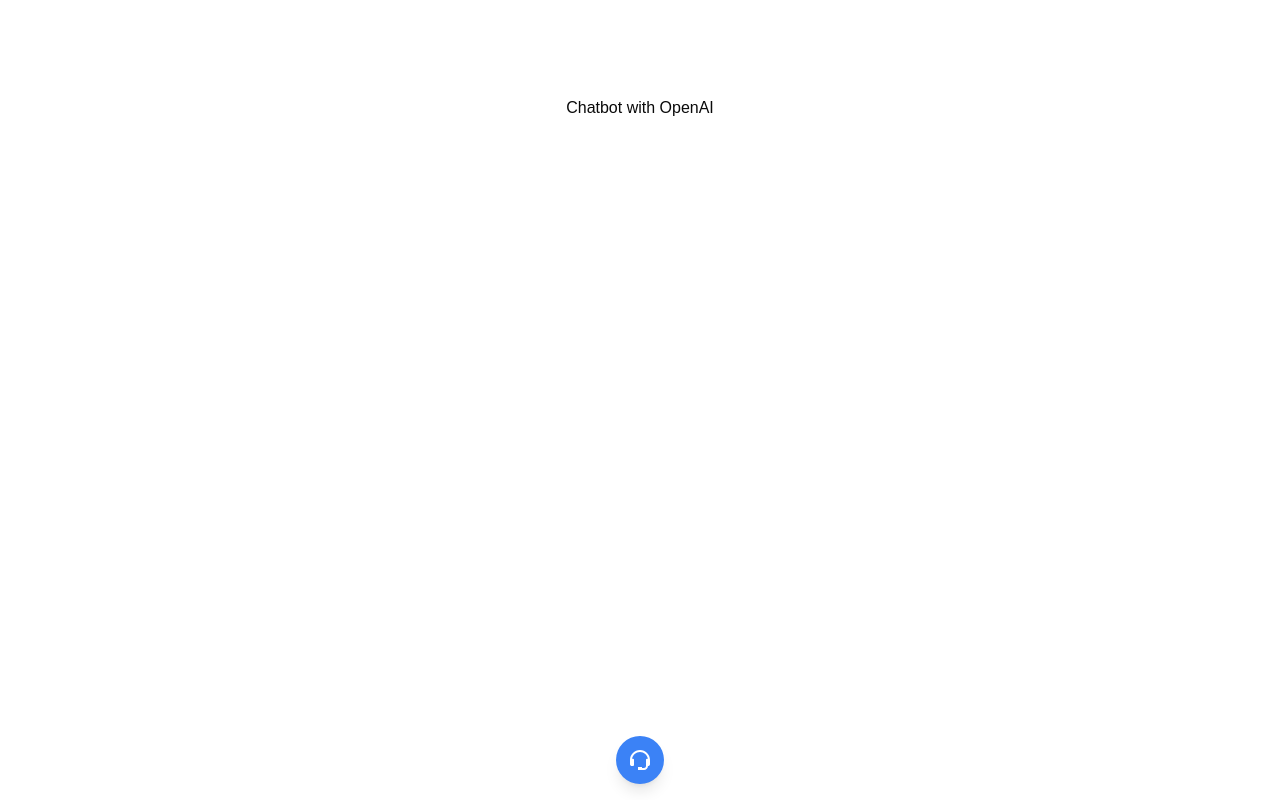
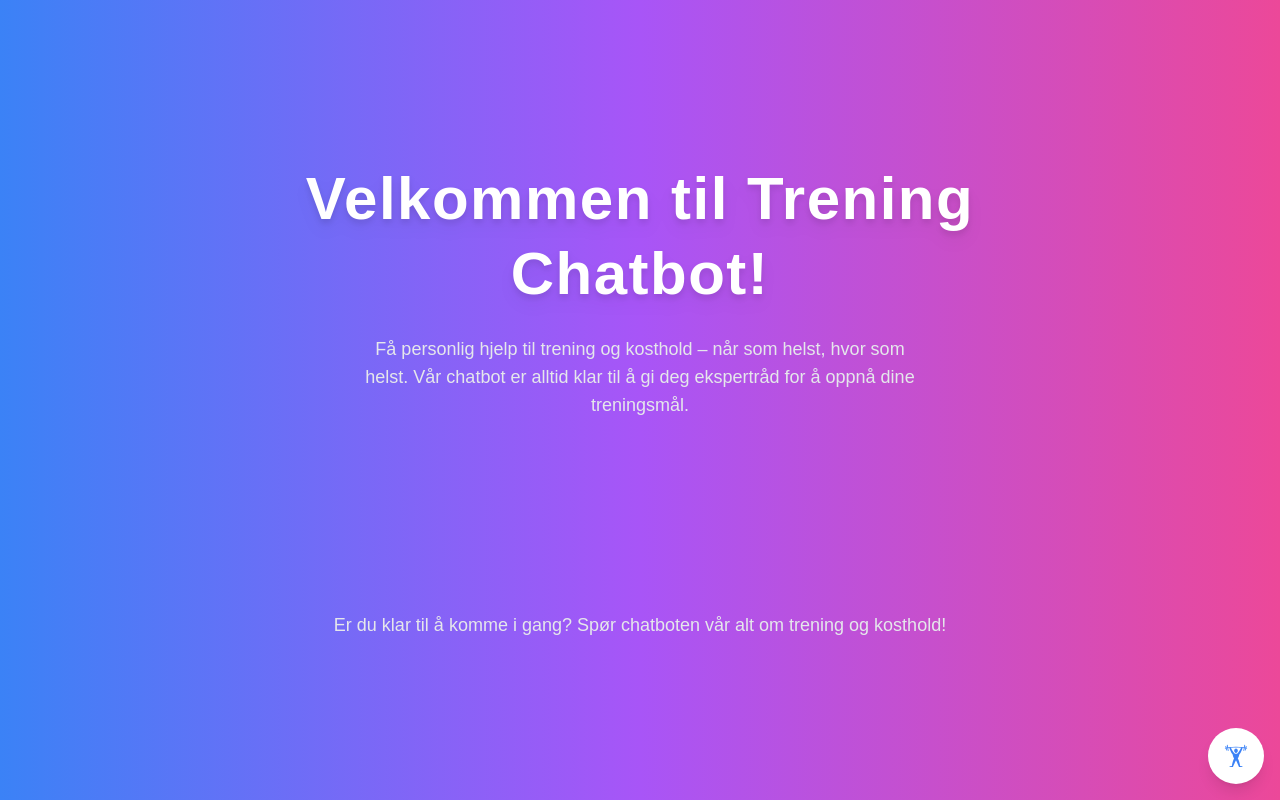
Before and after one commit to Sebastian-Nyberget/chatbot, a Next.js app: page / in a window 1280 px wide. Built offline with nearby package versions, Linux system fonts and the light colour scheme.

Commit message:
better design

```diff
--- a/app/page.tsx
+++ b/app/page.tsx
@@ -1,12 +1,27 @@
 import Chatbot from "@/components/chatbot";
-
 
 export default function Home() {
   return (
-    <main className="flex min-h-screen flex-col items-center p-24">
-      <h1>Chatbot with OpenAI</h1>
+    <main className="flex min-h-screen flex-col items-center justify-center p-6 bg-gradient-to-r from-blue-500 via-purple-500 to-pink-500 text-white">
+      {/* Header Section */}
+      <div className="text-center mb-12 max-w-3xl mx-auto">
+        <h1 className="text-6xl font-extrabold text-white mb-6 leading-tight tracking-wide drop-shadow-lg">
+          Velkommen til Trening Chatbot!
+        </h1>
+        <p className="text-lg text-gray-200 max-w-xl mx-auto mb-8">
+          Få personlig hjelp til trening og kosthold – når som helst, hvor som helst. Vår chatbot er alltid klar til å gi deg ekspertråd for å oppnå dine treningsmål.
+        </p>
+      </div>
 
-      <Chatbot />
+      {/* Chatbot Section */}
+      <div className="w-full flex justify-center mb-16">
+        <Chatbot />
+      </div>
+
+      {/* Footer or Additional Section */}
+      <div className="text-center mt-12 text-gray-200">
+        <p className="text-lg">Er du klar til å komme i gang? Spør chatboten vår alt om trening og kosthold!</p>
+      </div>
     </main>
   );
 }
--- a/components/chatbot.tsx
+++ b/components/chatbot.tsx
@@ -1,5 +1,5 @@
 import React from "react";
-import { BiSupport } from "react-icons/bi";
+import { GiWeightLiftingUp } from "react-icons/gi";
 import { IoMdSend } from "react-icons/io";
 import {
   DropdownMenu,
@@ -9,11 +9,11 @@ import {
 
 export default function Chatbot() {
   return (
-    <div className="fixed bottom-4 z-50">
+    <div className="fixed bottom-4 right-4 z-50">
       <DropdownMenu>
         <DropdownMenuTrigger asChild>
-          <button className="p-3 bg-blue-500 rounded-full shadow-lg text-white hover:bg-blue-600 focus:outline-none">
-            <BiSupport size={24} />
+          <button className="p-4 bg-white rounded-full shadow-lg text-blue-500 hover:bg-blue-100 focus:outline-none transition-all transform hover:scale-110 active:scale-95">
+            <GiWeightLiftingUp size={24} />
           </button>
         </DropdownMenuTrigger>
         <DropdownMenuContent
```
